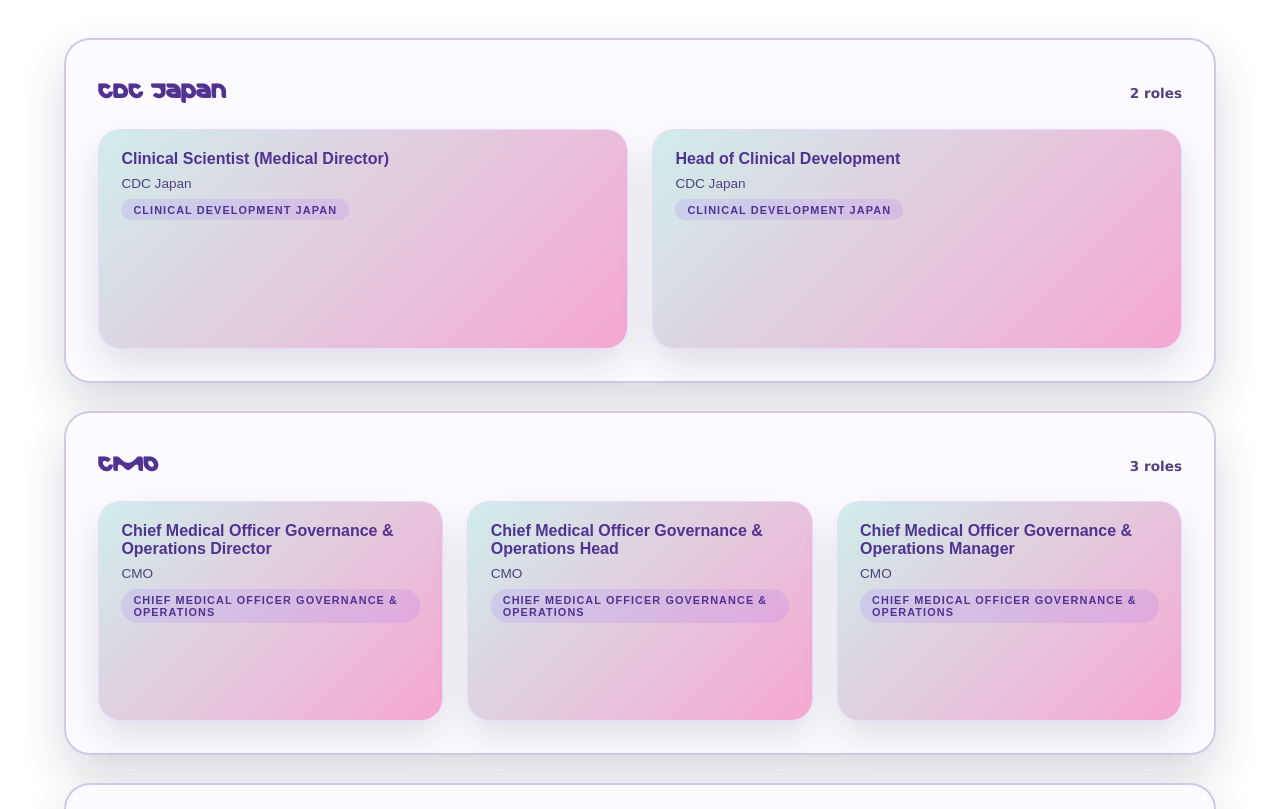
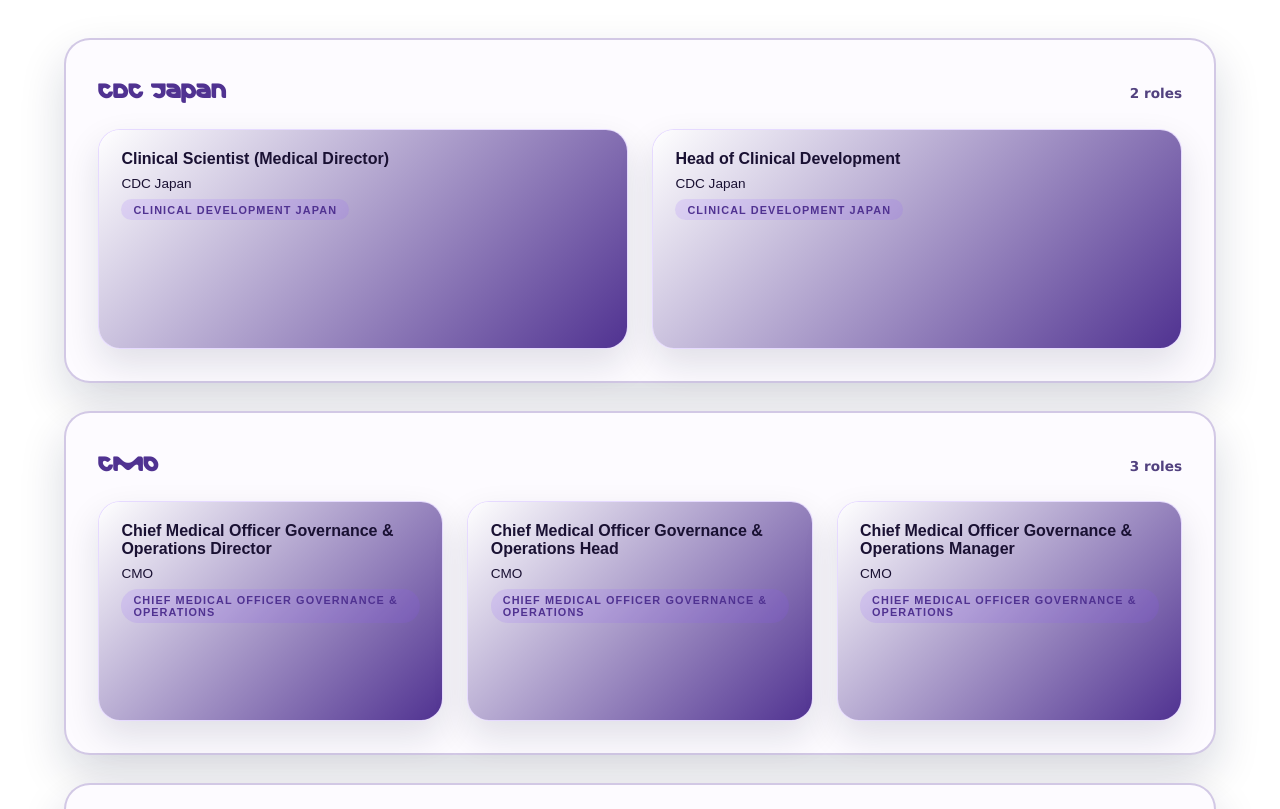
Before and after one commit to aryanshradhay/SPH-CFW, a React (Create React App) app: page /career-explorer in a window 1280 px wide. Shown: the part 1180-1989 px from the top of the page. Built offline with nearby package versions, Linux system fonts and the light colour scheme; no server answers.

Commit message:
Colour and Logo changes

```diff
--- a/public/index.html
+++ b/public/index.html
@@ -2,14 +2,14 @@
 <html lang="en">
   <head>
     <meta charset="utf-8" />
-    <link rel="icon" href="%PUBLIC_URL%/favicon.ico" />
-    <meta name="viewport" content="width=device-width, initial-scale=1" />
+    <link rel="icon" href="%PUBLIC_URL%/logo.JPG" />
+    <meta name="viewport" content="width=device-width, initial-scale=0.75" />
     <meta name="theme-color" content="#000000" />
     <meta
       name="description"
       content="Web site created using create-react-app"
     />
-    <link rel="apple-touch-icon" href="%PUBLIC_URL%/logo192.png" />
+    <link rel="apple-touch-icon" href="%PUBLIC_URL%/logo.png" />
     <!--
       manifest.json provides metadata used when your web app is installed on a
       user's mobile device or desktop. See https://developers.google.com/web/fundamentals/web-app-manifest/
@@ -27,7 +27,7 @@
     <title>SPH</title>
   </head>
   <body>
-    <noscript>You need to enable JavaScript to run this app.</noscript>
+    <noscript>SPH Career Framework.</noscript>
     <div id="root"></div>
     <!--
       This HTML file is a template.
--- a/src/styles/components/buttons.css
+++ b/src/styles/components/buttons.css
@@ -19,7 +19,7 @@
   letter-spacing: 0.01em;
   text-decoration: none;
   transition: transform 0.15s ease, box-shadow 0.15s ease,
-    background 0.2s ease, color 0.2s ease;
+  background 0.2s ease, color 0.2s ease;
   box-shadow: 0 12px 30px rgba(80, 50, 145, 0.25);
 }
 
--- a/src/styles/components/job-insight-canvas.css
+++ b/src/styles/components/job-insight-canvas.css
@@ -14,7 +14,7 @@
   display: flex;
   justify-content: center;
   align-items: normal;
-  padding: clamp(2.75rem, 5vh, 4.5rem) 0 clamp(1.75rem, 4vh, 3rem);
+  padding: 0;
   padding-bottom: calc(clamp(2.5rem, 5vw, 4rem) + env(safe-area-inset-bottom, 0px));
   margin-inline: auto;
   margin-top: clamp(2rem, 4vw, 3.5rem);
--- a/src/styles/layouts/career-explorer.css
+++ b/src/styles/layouts/career-explorer.css
@@ -433,7 +433,7 @@
   width: 160px;
   height: 6px;
   border-radius: 999px;
-  background: linear-gradient(90deg, rgba(141, 89, 255, 0.9), rgba(150, 215, 210, 0.9));
+  background: linear-gradient(90deg, var(--color-rich-purple), rgba(150, 215, 210, 0.9));
   opacity: 0.7;
   animation: explorerAccentSlide 6s ease-in-out infinite;
 }
@@ -701,8 +701,8 @@
   content: "";
   position: absolute;
   inset: 0;
-  background: linear-gradient(135deg, var(--color-sensitive-blue), var(--color-vibrant-magenta));
-  opacity: 0.45;
+  background: linear-gradient(135deg, var(--color-neutral-white), var(--color-rich-purple));
+  opacity: 1;
   transition: opacity 0.25s ease, transform 0.25s ease;
   z-index: 0;
   pointer-events: none;
@@ -718,7 +718,7 @@
 .explorer-card__title {
   font-size: 1rem;
   font-weight: 700;
-  color: var(--color-rich-purple);
+  color: var(--color-text);
   position: relative;
   z-index: 1;
 }
@@ -728,7 +728,7 @@
 
 .explorer-card__meta {
   font-size: 0.85rem;
-  color: var(--muted);
+  color: var(--color-text);
   position: relative;
   z-index: 1;
 }
```
Also changed, not shown: public/logo.JPG (added).
